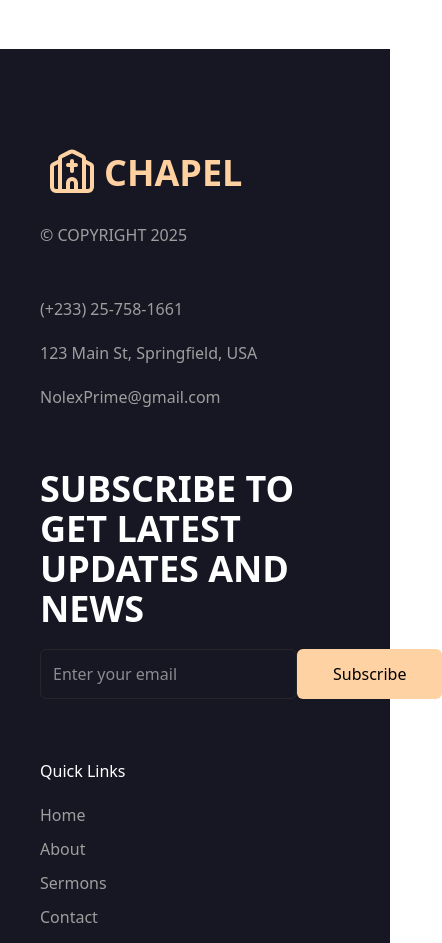
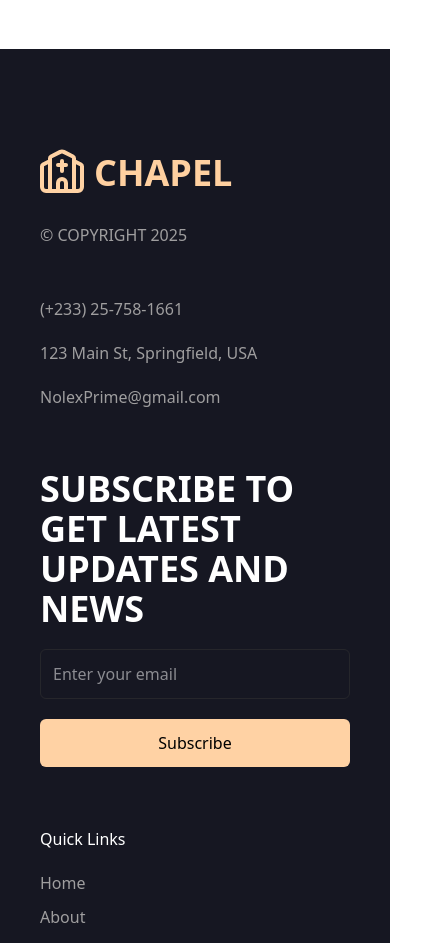
Before and after one commit to AsemaniJoshua/CHURCH_MANAGEMENT_SYSTEM, a React (Vite) app: page / in a window 390 px wide. Shown: the part 9780-10723 px from the top of the page, 442 px wide, since content can reach past the window. Built offline with nearby package versions, Linux system fonts and the light colour scheme.

Commit message:
Finally resolved issues

```diff
--- a/src/Components/Footer.jsx
+++ b/src/Components/Footer.jsx
@@ -12,7 +12,7 @@ function Footer() {
         {/* Footer Division 1 */}
         <div className="flex flex-col gap-[20px] lg:order-1 md:order-1 order-1">
 
-            <div className="lg:flex lg:flex-row lg:justify-center lg:items-center lg:gap-2 lg:p-9 lg:max-h-[100px] relative lg:left-[-30px] md:flex md:flex-row md:gap-2 md:p-9 md:max-h-[100px] flex flex-row gap-2 p-2 max-h-[100px]">
+            <div className="lg:flex lg:flex-row lg:justify-center lg:items-center lg:gap-2 lg:p-9 lg:max-h-[100px] relative lg:left-[-30px] md:left-[-30px] left-[-10px] md:flex md:flex-row md:gap-2 md:p-9 md:max-h-[100px] flex flex-row gap-2 p-2 max-h-[100px]">
                         <LuChurch className="lg:text-7xl md:text-7xl text-5xl text-[#FFD2A4]" />
                         <h1 className="lg:text-5xl md:text-5xl text-4xl font-bold text-[#FFD0A0] lg:mt-2.5 md:mt-2 mt-1.5">CHAPEL</h1>
                     </div>
@@ -59,7 +59,7 @@ function Footer() {
 
             <h2 className="font-bold text-4xl">SUBSCRIBE TO GET LATEST UPDATES AND NEWS</h2>
 
-            <form action="" method="post" className="flex flex-row">
+            <form action="" method="post" className="lg:flex lg:flex-row md:flex md:flex-row flex flex-col gap-[20px] lg:gap-[0px] md:gap-[0px]">
                 <input type="email" placeholder="Enter your email" required className="p-3 rounded-md md:border-2 border-1 border-[#3333338c]" />
                 <button type="submit" className="bg-[#FFD2A4] text-black font-medium py-3 px-9 rounded-md cursor-pointer hover:cursor-pointer hover:text-2xl">Subscribe</button>
             </form>
--- a/src/Components/Home/Hero.jsx
+++ b/src/Components/Home/Hero.jsx
@@ -1,4 +1,4 @@
-import HeroImage from '../../../public/assets/images/hero.png';
+import HeroImage from '/assets/images/hero.png';
 import { Typewriter } from 'react-simple-typewriter';
 
 function Hero() {
--- a/src/Components/Home/Love.jsx
+++ b/src/Components/Home/Love.jsx
@@ -1,6 +1,6 @@
-import Praying_Man from '../../../public/assets/images/a-bearded-man-praying-5206040.png'
-import Couples from '../../../public/assets/images/man-and-woman-reading-book-while-sitting-on-pews-8468470.png'
-import Gathering from '../../../public/assets/images/people-sitting-on-brown-pews-8674151.png'
+import Praying_Man from '/assets/images/a-bearded-man-praying-5206040.png'
+import Couples from '/assets/images/man-and-woman-reading-book-while-sitting-on-pews-8468470.png'
+import Gathering from '/assets/images/people-sitting-on-brown-pews-8674151.png'
 import { MdArrowRightAlt } from "react-icons/md";
 
 
--- a/src/Components/Home/Serve.jsx
+++ b/src/Components/Home/Serve.jsx
@@ -1,4 +1,4 @@
-import Background from "../../../public/assets/images/Background.png";
+import Background from "/assets/images/Background.png";
 import { FaQuoteLeft } from "react-icons/fa";
 
 
```
Also changed, not shown: src/Components/Home/Benefit.jsx (+4 -4 lines).
